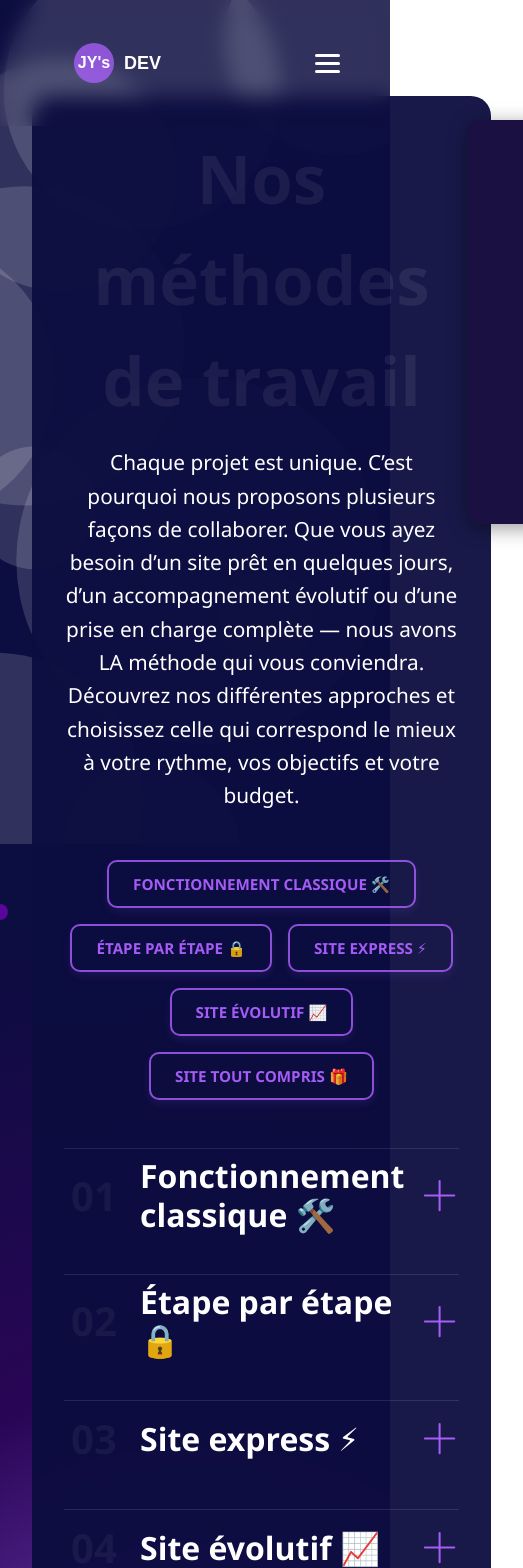
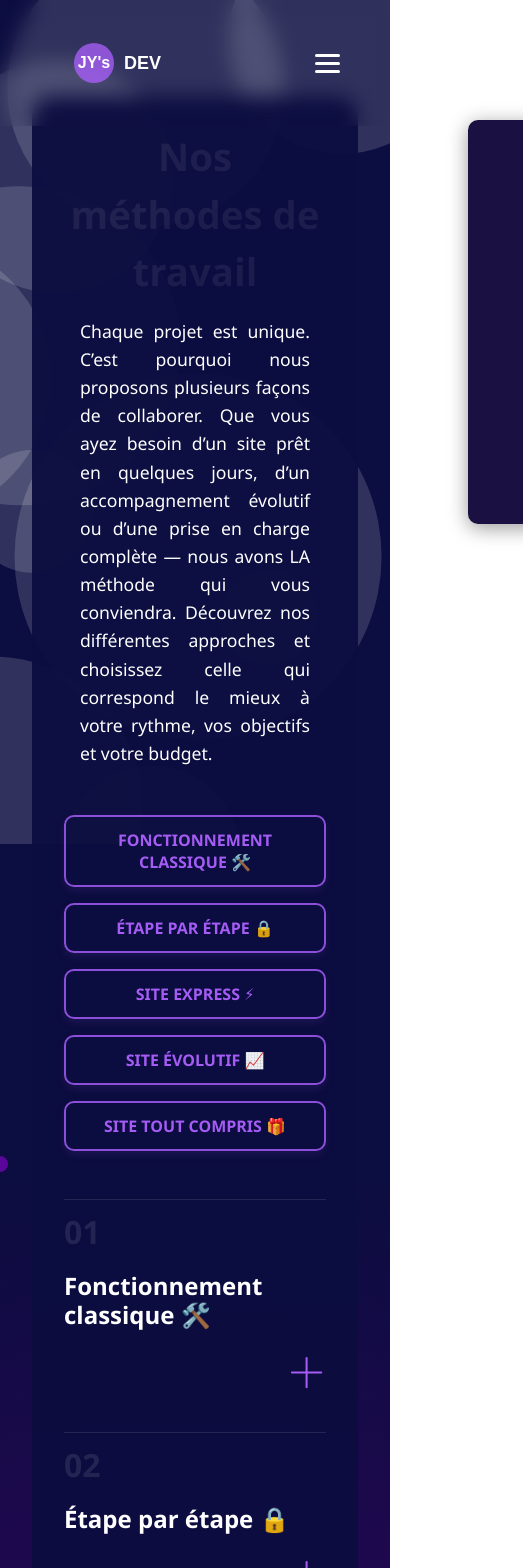
Before and after one commit to ledzsucrey213/jy-dev, a React (Vite) app: page /how-it-works in a window 390 px wide. Shown: the top 1568 px of the page, 523 px wide, since content can reach past the window. Built offline with nearby package versions, Linux system fonts and the light colour scheme.

Commit message:
production

```diff
--- a/src/pages/Contact/Contact.css
+++ b/src/pages/Contact/Contact.css
@@ -125,3 +125,35 @@
     height: 28px;
     margin-left: 5px;
   }
+
+
+@media (max-width: 768px) {
+  .contact-container {
+    flex-direction: column;
+    padding: 2rem;
+    gap: 2rem;
+  }
+
+  .form-row {
+    flex-direction: column;
+  }
+
+  input, select, textarea {
+    width: 100%;
+  }
+
+  .contact-info {
+    flex: 1;
+  }
+
+  .info-block li,
+  .info-block2 li {
+    align-items: flex-start;
+  }
+
+  .info-block img,
+  .info-block2 img {
+    width: 30px;
+    height: 25px;
+  }
+}
--- a/src/pages/HowItWorks/HowItWorks.css
+++ b/src/pages/HowItWorks/HowItWorks.css
@@ -221,3 +221,65 @@
     max-height: 300px; /* suffisamment pour ton contenu */
     opacity: 1;
   }
+
+
+@media screen and (max-width: 768px) {
+  .how-intro-title {
+    font-size: 2.4rem;
+    text-align: center;
+  }
+
+  .how-intro-text {
+    font-size: 1.1rem;
+    padding: 0 1rem;
+    text-align: justify;
+  }
+
+  .how-tags {
+    flex-direction: column;
+    align-items: stretch;
+  }
+
+  .how-tag {
+    width: 100%;
+    font-size: 1rem;
+    text-align: center;
+  }
+
+  .how-header {
+    flex-direction: column;
+    align-items: flex-start;
+  }
+
+  .how-number {
+    font-size: 2rem;
+    min-width: unset;
+    color: rgba(255, 255, 255, 0.1);
+  }
+
+  .how-title {
+    font-size: 1.5rem;
+    text-align: left;
+    width: 100%;
+  }
+
+  .how-toggle {
+    align-self: flex-end;
+    margin-top: 0.5rem;
+  }
+
+  .how-content-inner {
+    margin-left: 0;
+    padding: 0;
+  }
+
+  .how-description {
+    font-size: 1rem;
+    line-height: 1.6;
+    padding: 0.5rem 0;
+  }
+
+  .how-item.open {
+    padding: 1rem 0;
+  }
+}
```
